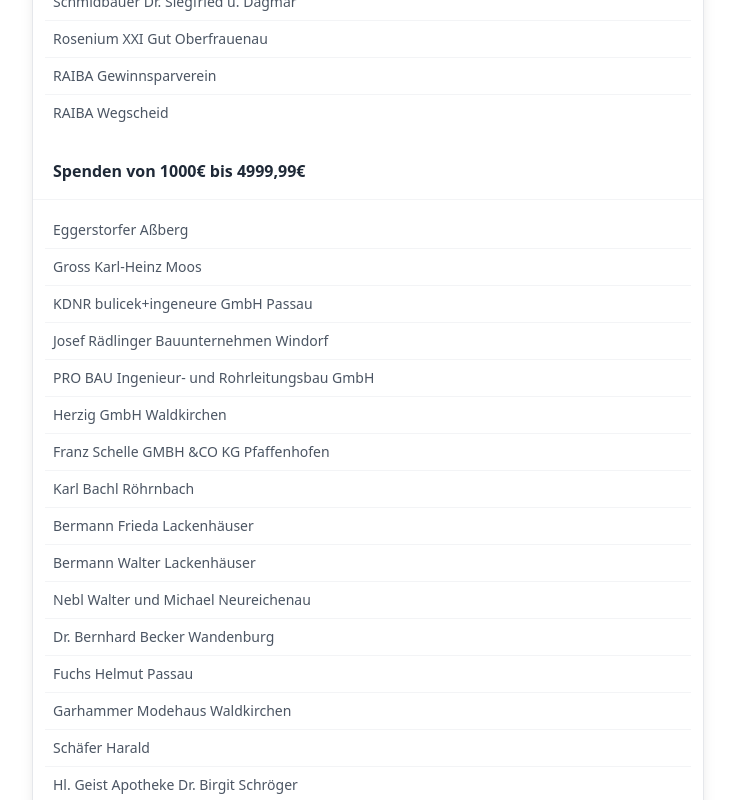
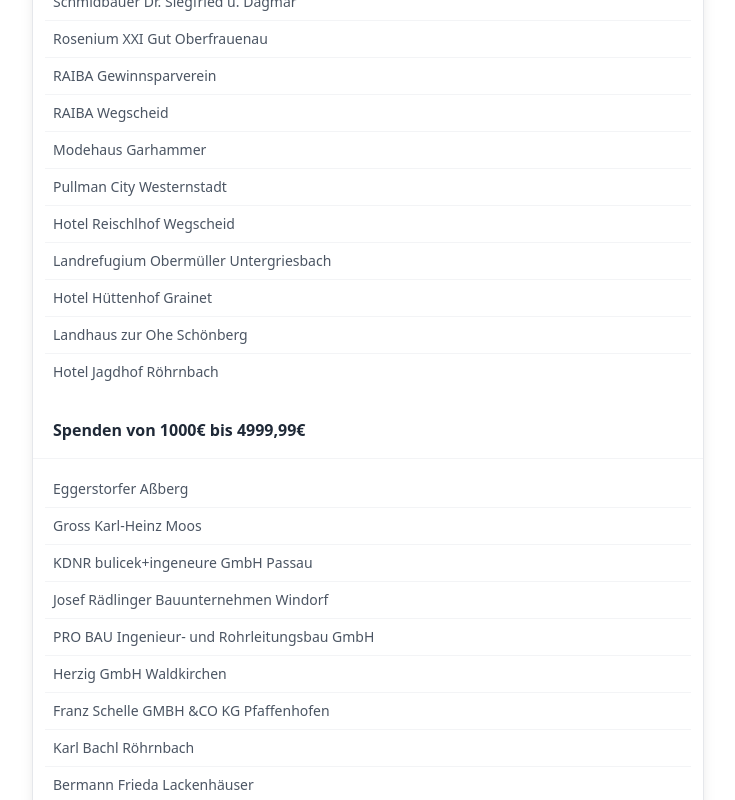
Before and after one commit to giggei/dreisessel, a SvelteKit app: page /spenden in a window 1280 px wide. Shown: the part 2000-2800 px from the top of the page, without its empty margins (272-1007 px from the left). Built offline with nearby package versions, Linux system fonts and the light colour scheme.

Commit message:
Update Spenden

```diff
--- a/src/routes/spenden/+page.svelte
+++ b/src/routes/spenden/+page.svelte
@@ -214,6 +214,41 @@
 												><div class="text-left">RAIBA Wegscheid</div>
 											</td>
 										</tr>
+										<tr>
+											<td class="p-2 whitespace-nowrap"
+												><div class="text-left">Modehaus Garhammer</div>
+											</td>
+										</tr>
+										<tr>
+											<td class="p-2 whitespace-nowrap"
+												><div class="text-left">Pullman City Westernstadt</div>
+											</td>
+										</tr>
+										<tr>
+											<td class="p-2 whitespace-nowrap"
+												><div class="text-left">Hotel Reischlhof Wegscheid</div>
+											</td>
+										</tr>
+										<tr>
+											<td class="p-2 whitespace-nowrap"
+												><div class="text-left">Landrefugium Obermüller Untergriesbach</div>
+											</td>
+										</tr>
+										<tr>
+											<td class="p-2 whitespace-nowrap"
+												><div class="text-left">Hotel Hüttenhof Grainet</div>
+											</td>
+										</tr>
+										<tr>
+											<td class="p-2 whitespace-nowrap"
+												><div class="text-left">Landhaus zur Ohe Schönberg</div>
+											</td>
+										</tr>
+										<tr>
+											<td class="p-2 whitespace-nowrap"
+												><div class="text-left">Hotel Jagdhof Röhrnbach</div>
+											</td>
+										</tr>
 									</tbody>
 								</table>
 							</div>
@@ -597,6 +632,11 @@
 												<div class="text-left">Berr Kurt Malerbetrieb</div>
 											</td>
 										</tr>
+										<tr>
+											<td class="p-2 whitespace-nowrap">
+												<div class="text-left">Probsteder Gerüstbau</div>
+											</td>
+										</tr>
 									</tbody>
 								</table>
 							</div>
@@ -1506,6 +1546,26 @@
 												><div class="text-left">Weinberger Helga</div>
 											</td>
 										</tr>
+										<tr>
+											<td class="p-2 whitespace-nowrap"
+												><div class="text-left">Heinrich Anne-Rose & Heinrich</div>
+											</td>
+										</tr>
+										<tr>
+											<td class="p-2 whitespace-nowrap"
+												><div class="text-left">Limmer Oswald</div>
+											</td>
+										</tr>
+										<tr>
+											<td class="p-2 whitespace-nowrap"
+												><div class="text-left">Landrefugium Obermüller Untergriesbach</div>
+											</td>
+										</tr>
+										<tr>
+											<td class="p-2 whitespace-nowrap"
+												><div class="text-left">Landhotel Haus Waldeck - Mitterfirmiansreut</div>
+											</td>
+										</tr>
 									</tbody>
 								</table>
 							</div>
```
